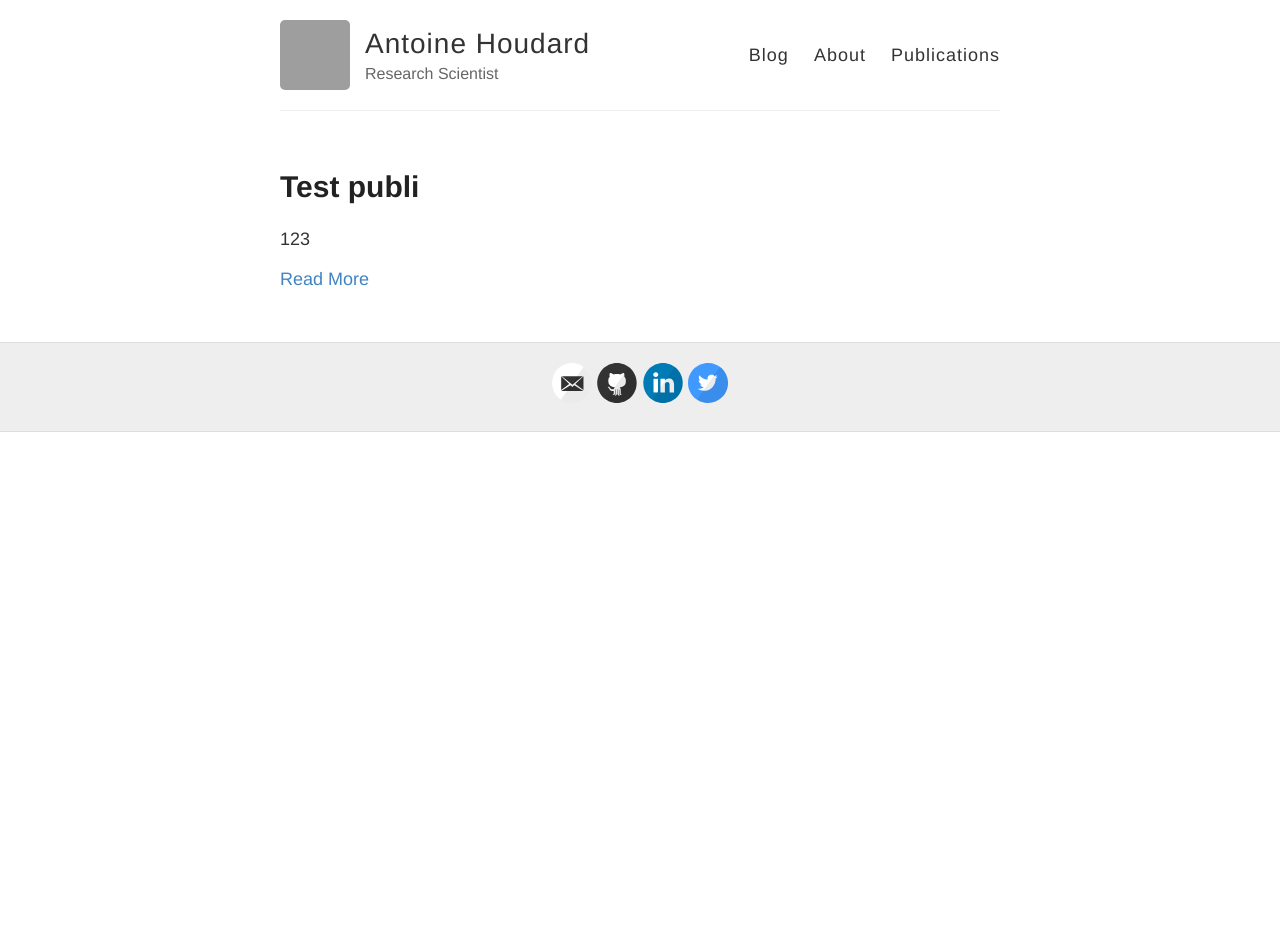
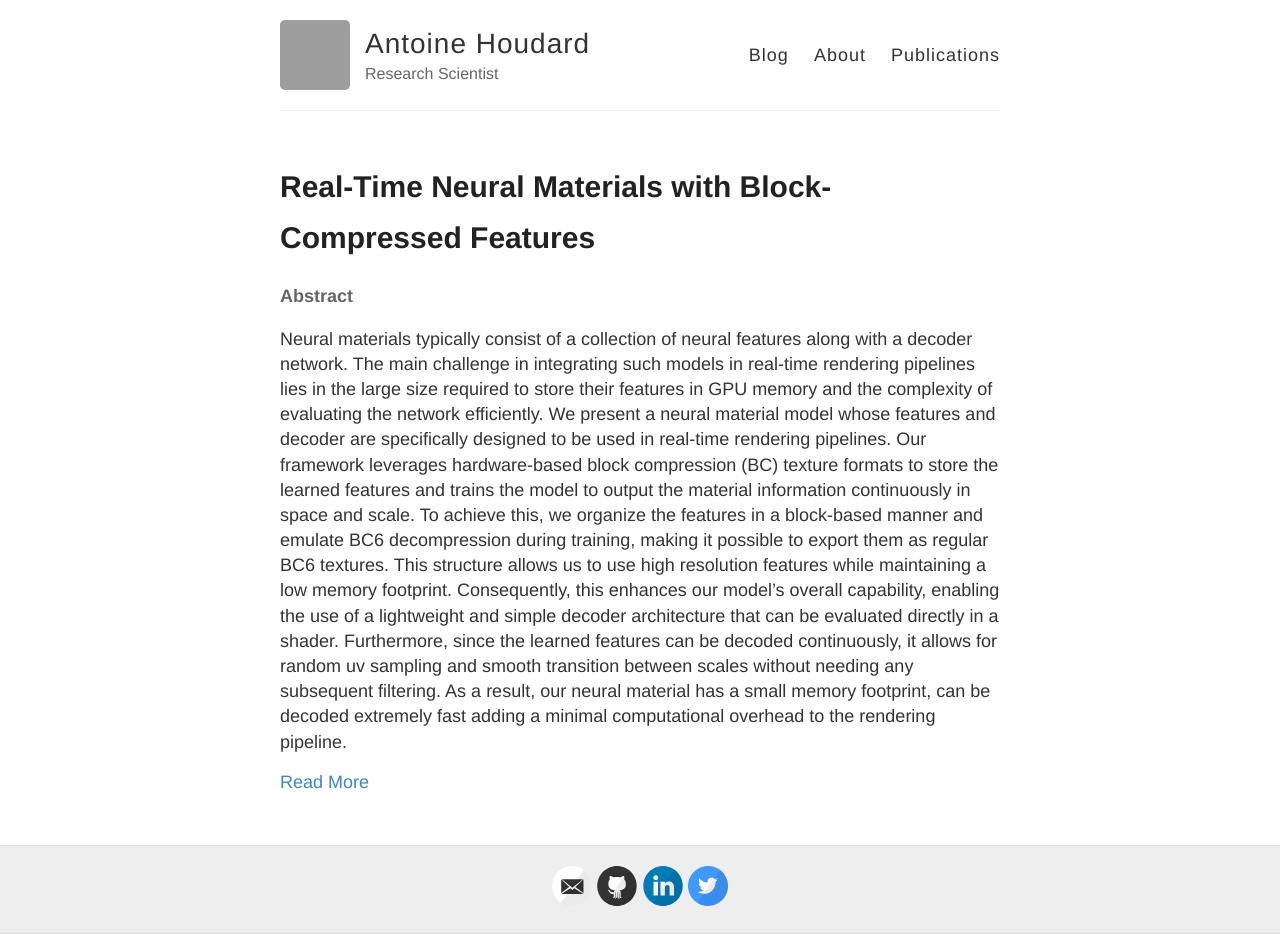
Before and after one commit to ahoudard/ahoudard.github.io, a Jekyll site: the page built from publications.html, in a window 1280 px wide. Built offline with Jekyll 4.4.1, drawn with Linux system fonts in a browser that asks for light colours; before the commit the page ends 900 px from its top, so only the background shows below that; grey boxes are pictures that could not be loaded.

Commit message:
Adding new publication 2024 Neural Material BC

```diff
--- /dev/null
+++ b/_publications/2024_Neural_Materials_BC_Features.md
@@ -0,0 +1,44 @@
+---
+layout: paper
+
+year: 2024
+
+title: "Real-Time Neural Materials with Block-Compressed Features"
+authors:
+ - [Clément Weinreich, [0]]
+ - [Louis de Oliveira, [0]]
+ - [Antoine Houdard, [0]]
+ - [Georges Nader, [0]]
+
+affiliations:
+ - Ubisoft La Forge
+
+journal: Computer Graphics Forum
+conference: Eurographics
+
+links:
+  arxiv: https://arxiv.org/abs/2311.16121
+  supplementary : https://hal.science/hal-04255874v2/preview/supplementary_material.pdf
+  dataset(soon): https://gnader.github.io/publications/2024-neural-textures.html
+  slides(soon): https://gnader.github.io/publications/2024-neural-textures.html
+  bib: https://gnader.github.io/assets/img/pub/[bib]_2024_neural_textures.bib
+
+caption: >
+  Overview of our neural material framework. (a) The neural features and the MLP are fitted through backpropagation to match the filtered material. (b) After training, the neural features are exported as mipmapped texture sets that can be sampled by the engine and the weights of the MLP are exported as a binary buffer. A shader is used to perform the MLP inference after trilinearly sampling the neural texture, outputting the filtered material. Finally, The renderer can perform the shading step as usual.
+---
+#### Abstract
+Neural materials typically consist of a collection of neural features along with a decoder network. The main challenge in integrating such models in real-time rendering pipelines lies in the large size required to store their features in GPU memory and the complexity of evaluating the network efficiently. We present a neural material model whose features and decoder are specifically designed to be used in real-time rendering pipelines. Our framework leverages hardware-based block compression (BC) texture formats to store the learned features and trains the model to output the material information continuously in space and scale. To achieve this, we organize the features in a block-based manner and emulate BC6 decompression during training, making it possible to export them as regular BC6 textures. This structure allows us to use high resolution features while maintaining a low memory footprint. Consequently, this enhances our model's overall capability, enabling the use of a lightweight and simple decoder architecture that can be evaluated directly in a shader. Furthermore, since the learned features can be decoded continuously, it allows for random uv sampling and smooth transition between scales without needing any subsequent filtering. As a result, our neural material has a small memory footprint, can be decoded extremely fast adding a minimal computational overhead to the rendering pipeline.
+
+#### Citation
+<pre class="text-muted alert-secondary small col-12">
+<code>
+@Article{neuraltextures_2024,
+      title={Real-Time Neural Materials using Block-Compressed Features},
+      author={Clément Weinreich and Louis de Oliveira and Antoine Houdard and Georges Nader},
+      year={2024},
+      eprint={2311.16121},
+      archivePrefix={arXiv},
+      primaryClass={cs.CV}
+}
+</code>
+</pre>
--- a/_publications/test.md
+++ /dev/null
@@ -1,10 +0,0 @@
----
-layout: publi
-title: Test publi
----
-
-123
-
-!autre
-
-truc
```
Also changed, not shown: _layouts/publi.html (+82 -9 lines).
